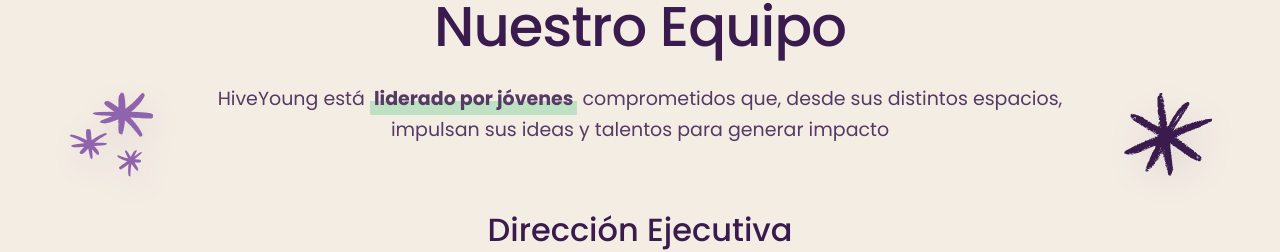
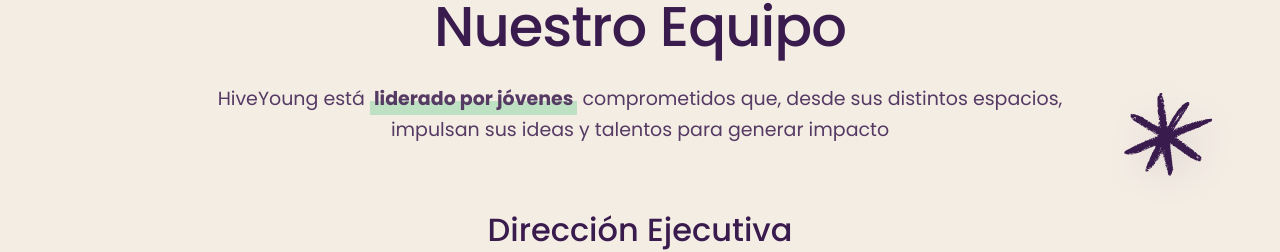
Before and after one commit to MrKat303/Hiveyoung-Website, a Next.js app: page /equipo in a window 1280 px wide. Shown: the part 155-407 px from the top of the page. Built offline with nearby package versions, Linux system fonts and the light colour scheme.

Commit message:
style: remove left asterisk decoration from Equipo page

```diff
--- a/app/(site)/equipo/Equipo.css
+++ b/app/(site)/equipo/Equipo.css
@@ -648,10 +648,7 @@
     top: 90px;
 }
 
-.asterisk-left {
-    left: -40px;
-    top: 90px;
-}
+
 
 .asterisk-svg {
     width: 100%;
@@ -660,24 +657,25 @@
     overflow: visible;
 }
 
+.floating-asterisk {
+    animation: rotateAsterisk 25s linear infinite;
+}
+
+@keyframes rotateAsterisk {
+    from { transform: rotate(0deg); }
+    to { transform: rotate(360deg); }
+}
 
 
 @media (max-width: 1400px) {
     .asterisk-right {
         right: 0;
     }
-    .asterisk-left {
-        left: 0;
-    }
 }
 
 @media (max-width: 1200px) {
     .asterisk-right {
         right: 20px;
-        top: 60px;
-    }
-    .asterisk-left {
-        left: 20px;
         top: 60px;
     }
 }
--- a/app/(site)/equipo/EquipoClient.tsx
+++ b/app/(site)/equipo/EquipoClient.tsx
@@ -213,15 +213,7 @@ export default function EquipoPage() {
                     <img
                         src="/images/Draws/Asterisk.svg"
                         alt=""
-                        className="asterisk-svg"
-                        draggable={false}
-                    />
-                </div>
-                <div className="asterisk-container asterisk-left reveal">
-                    <img
-                        src="/images/Draws/Asteriks.svg"
-                        alt=""
-                        className="asterisk-svg"
+                        className="asterisk-svg floating-asterisk"
                         draggable={false}
                     />
                 </div>
```
